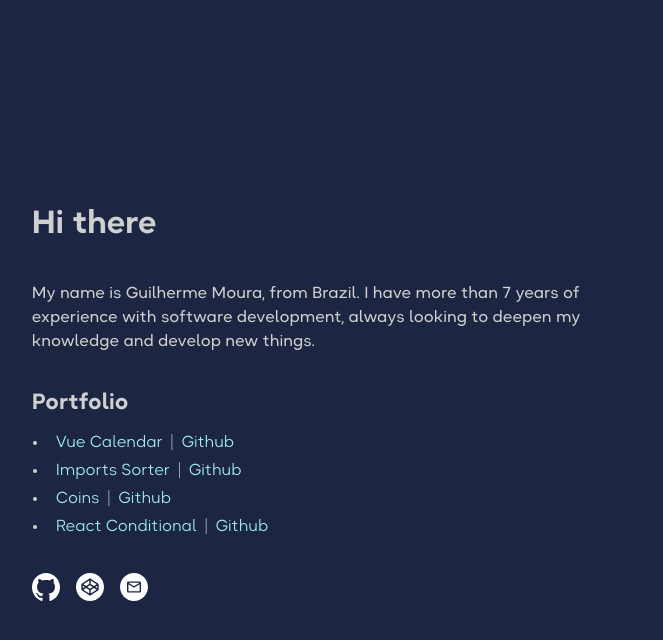
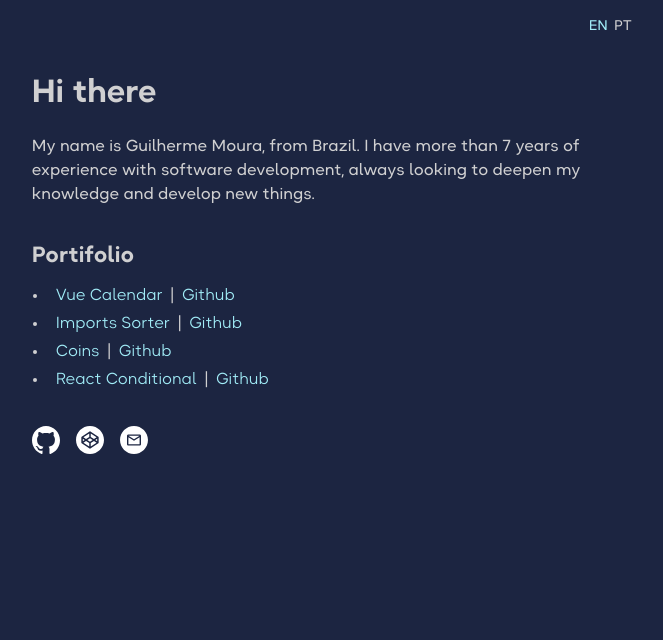
Before and after one commit to glhrmoura/glhrmoura, a React (Vite) app: page / in a window 1280 px wide. Shown: the top 640 px of the page, without its empty margins (308-971 px from the left). Built offline with nearby package versions, Linux system fonts and the light colour scheme.

Commit message:
feat: added translation for other languages

```diff
--- a/package.json
+++ b/package.json
@@ -23,6 +23,8 @@
     "eslint": "^8.45.0",
     "eslint-plugin-react-hooks": "^4.6.0",
     "eslint-plugin-react-refresh": "^0.4.3",
+    "i18next": "^23.4.4",
+    "react-i18next": "^13.1.2",
     "styled-components": "^6.0.7",
     "typescript": "^5.0.2",
     "vite": "^4.4.5"
--- /dev/null
+++ b/src/i18n/index.ts
@@ -0,0 +1,28 @@
+import i18n from 'i18next';
+import { initReactI18next } from 'react-i18next';
+
+import { EN_US, PT_BR } from '~/i18n/translation';
+import { Languages } from '~/i18n/types/languages';
+
+const queryLang = new URLSearchParams(document.location.search).get('lang') || '';
+const isValidQueryLang = (Object.values(Languages) as string[]).includes(queryLang);
+const isValidNavigatorLang = (Object.values(Languages) as string[]).includes(window.navigator.language);
+
+const lng = (
+  (isValidQueryLang && queryLang) ||
+  (isValidNavigatorLang && window.navigator.language) ||
+  Languages.EN_US
+);
+
+i18n.use(initReactI18next).init({
+  lng,
+  fallbackLng: Languages.EN_US,
+  resources: {
+    [Languages.EN_US]: {
+      translation: EN_US,
+    },
+    [Languages.PT_BR]: {
+      translation: PT_BR,
+    },
+  },
+});
--- /dev/null
+++ b/src/i18n/translation/en-US.ts
@@ -0,0 +1,6 @@
+export default {
+  title: 'Hi there',
+  content:
+    'My name is Guilherme Moura, from Brazil. I have more than 7 years of experience with software development, always looking to deepen my knowledge and develop new things.',
+  portifolio: 'Portifolio',
+};
--- /dev/null
+++ b/src/i18n/translation/index.ts
@@ -0,0 +1,5 @@
+import enUS from './en-US';
+import ptBR from './pt-BR';
+
+export const EN_US = enUS;
+export const PT_BR = ptBR;
--- /dev/null
+++ b/src/i18n/translation/pt-BR.ts
@@ -0,0 +1,6 @@
+export default {
+  title: 'Olá',
+  content:
+    'Meu nome é Guilherme Moura, natural de Recife, PE. Tenho mais de 7 anos de experiência com desenvolvimento de software, sempre buscando aprofundar meus conhecimentos e desenvolver coisas novas.',
+  portifolio: 'Portifólio',
+};
--- /dev/null
+++ b/src/i18n/types/languages.ts
@@ -0,0 +1,4 @@
+export enum Languages {
+  EN_US = 'en-US',
+  PT_BR = 'pt-BR'
+}
--- a/src/pages/Home/index.tsx
+++ b/src/pages/Home/index.tsx
@@ -1,9 +1,11 @@
-import Mail from '~/components/MailIcon';
-import Github from '~/components/GithubIcon';
-import CodePen from '~/components/CodePenIcon';
+import { useTranslation } from 'react-i18next';
+
+import '~/i18n';
 
 import {
   Container,
+  Header,
+  CenterContent,
   Content,
   Title,
   TextContent,
@@ -13,7 +15,12 @@ import {
   ToolList,
   ToolListItem,
   ToolListSeparator,
+  LangItem,
 } from './styles';
+
+import Mail from '~/components/MailIcon';
+import Github from '~/components/GithubIcon';
+import CodePen from '~/components/CodePenIcon';
 
 const linkList = [
   {
@@ -53,17 +60,45 @@ const toolList = [
   },
 ];
 
+const langList = [
+  {
+    title: 'EN',
+    value: 'en-US',
+  },
+  {
+    title: 'PT',
+    value: 'pt-BR',
+  },
+];
+
 const Main = () => {
+  const { t, i18n } = useTranslation();
+
+  const changeLang = (lang: string) => {
+    i18n.changeLanguage(lang);
+  };
+
   return (
     <Container>
+      <Header>
+        {langList.map((lang) => (
+          <LangItem
+            key={lang.value}
+            onClick={() => changeLang(lang.value)}
+            $selected={lang.value === i18n.language}
+          >
+            {lang.title}
+          </LangItem>
+        ))}
+      </Header>
+      <CenterContent>
         <Content>
-        <Title>Hi there</Title>
+          <Title>{t('title')}</Title>
           <TextContent>
-          My name is Guilherme Moura, from Brazil. I have more than 7 years of experience with software development,
-          always looking to deepen my knowledge and develop new things.
+            {t('content')}
           </TextContent>
           <ToolContainer>
-          <ToolTitle>Portfolio</ToolTitle>
+            <ToolTitle>{t('portifolio')}</ToolTitle>
             <ToolList>
               {toolList.map((tool, index) => (
                 <ToolListItem key={index}>
@@ -88,6 +123,7 @@ const Main = () => {
             ))}
           </LinkContainer>
         </Content>
+      </CenterContent>
     </Container>
   );
 }
--- a/src/pages/Home/styles.ts
+++ b/src/pages/Home/styles.ts
@@ -1,12 +1,36 @@
-import styled from 'styled-components';
+import styled, { css } from 'styled-components';
 
 export const Container = styled.main`
   display: flex;
-  justify-content: center;
-  align-items: center;
+  flex-direction: column;
   background-color: #1C2541;
   min-height: 100vh;
 `
+
+export const Header = styled.header`
+  display: flex;
+  justify-content: flex-end;
+  gap: 6px;
+  padding: 16px;
+  width: 600px;
+  max-width: calc(100% - 32px);
+  margin: 0px auto;
+`;
+
+export const LangItem = styled.div<{ $selected: boolean }>`
+  font-size: 14px;
+  cursor: pointer;
+
+  ${({ $selected }) => $selected && css`
+    color: #A1ECF7;
+  `}
+`;
+
+export const CenterContent = styled.div`
+  flex: 1;
+  display: flex;
+  justify-content: center;
+`;
 
 export const Content = styled.div`
   max-width: 600px;
@@ -18,7 +42,7 @@ export const Title = styled.h1`
 `;
 
 export const TextContent = styled.p`
-  margin-top: 32px;
+  margin-top: 16px;
 `;
 
 export const LinkContainer = styled.div`
@@ -50,5 +74,5 @@ export const ToolListSeparator = styled.span`
   position: relative;
   display: inline-block;
   margin: 0px 8px;
-  font-weight: 200;
+  font-weight: 400;
 `;
```
Also changed, not shown: 1 other file (tests, documents, lock files or other folders). Lines whose indentation alone changed are shown as unchanged.
